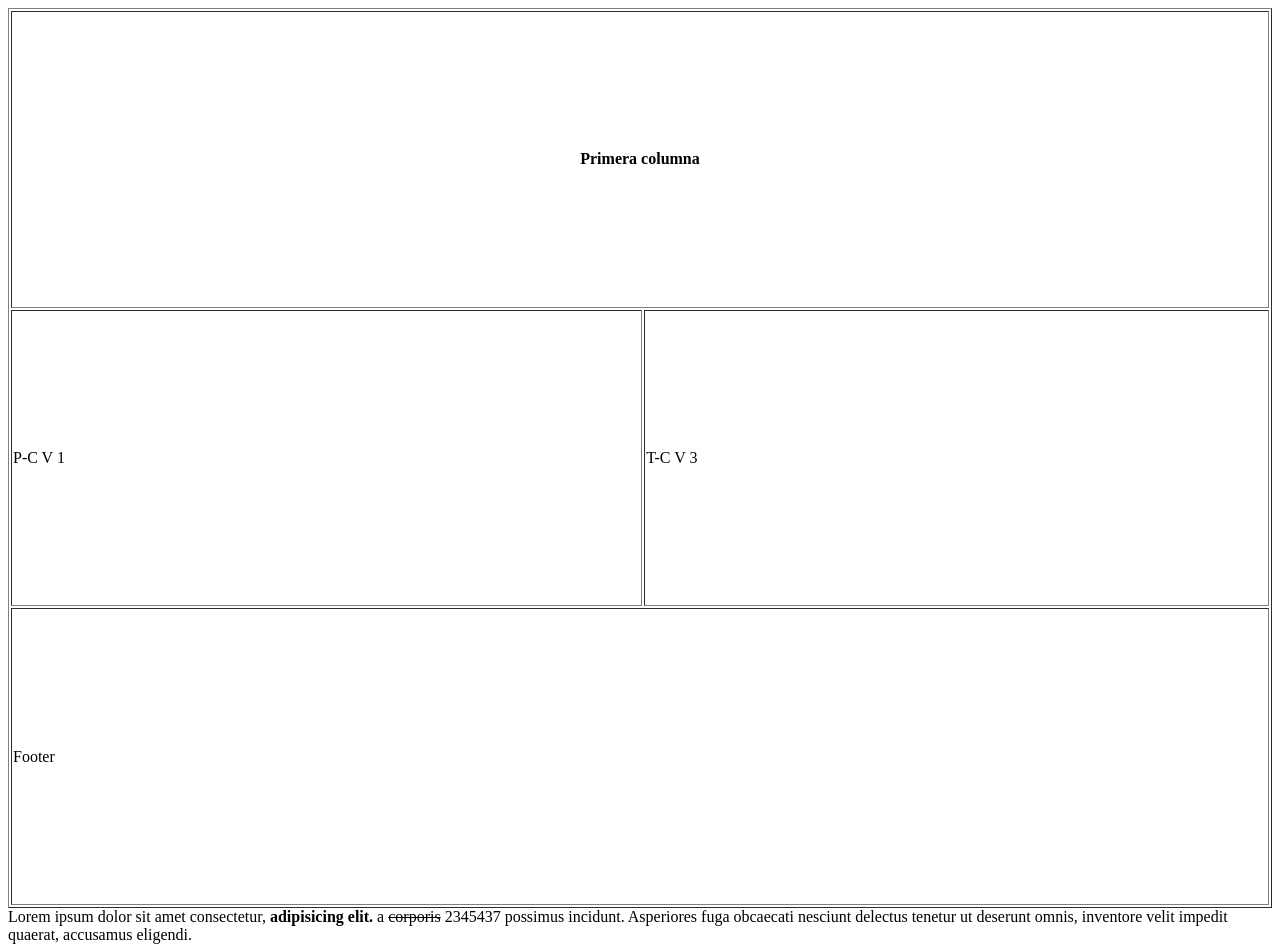
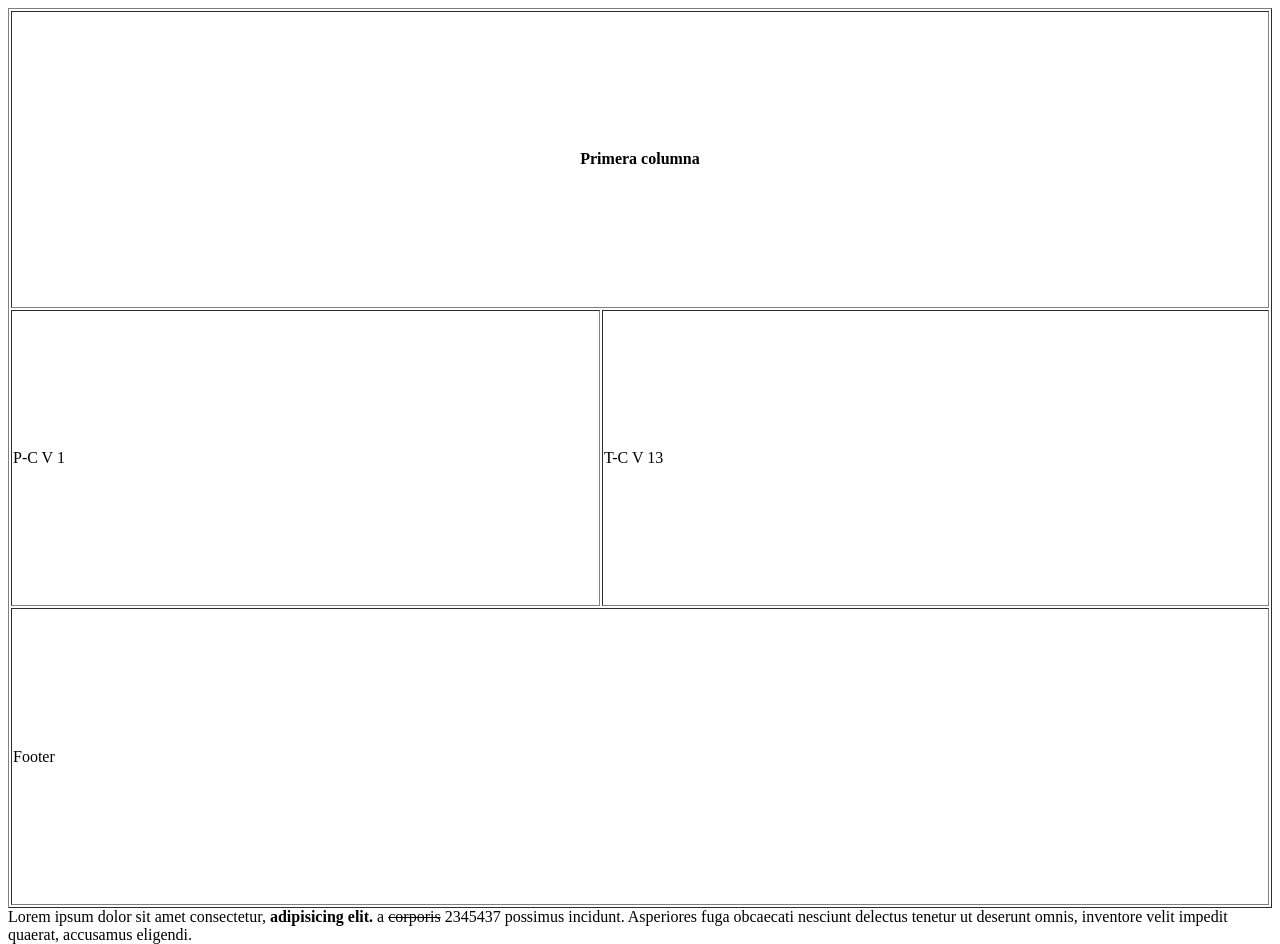
Before and after one commit to soporte00/repotest, a plain HTML site: page index.html in a window 1280 px wide. Drawn offline with Linux system fonts and the light colour scheme.

Commit message:
Update index.html

```diff
--- a/index.html
+++ b/index.html
@@ -13,7 +13,7 @@
             </tr>
             <tr>
                 <td colspan="4">P-C V 1</td>
-                <td>T-C V 3</td>
+                <td>T-C V 13</td>
             </tr>
             <tr>
                 <td colspan="5">
```
